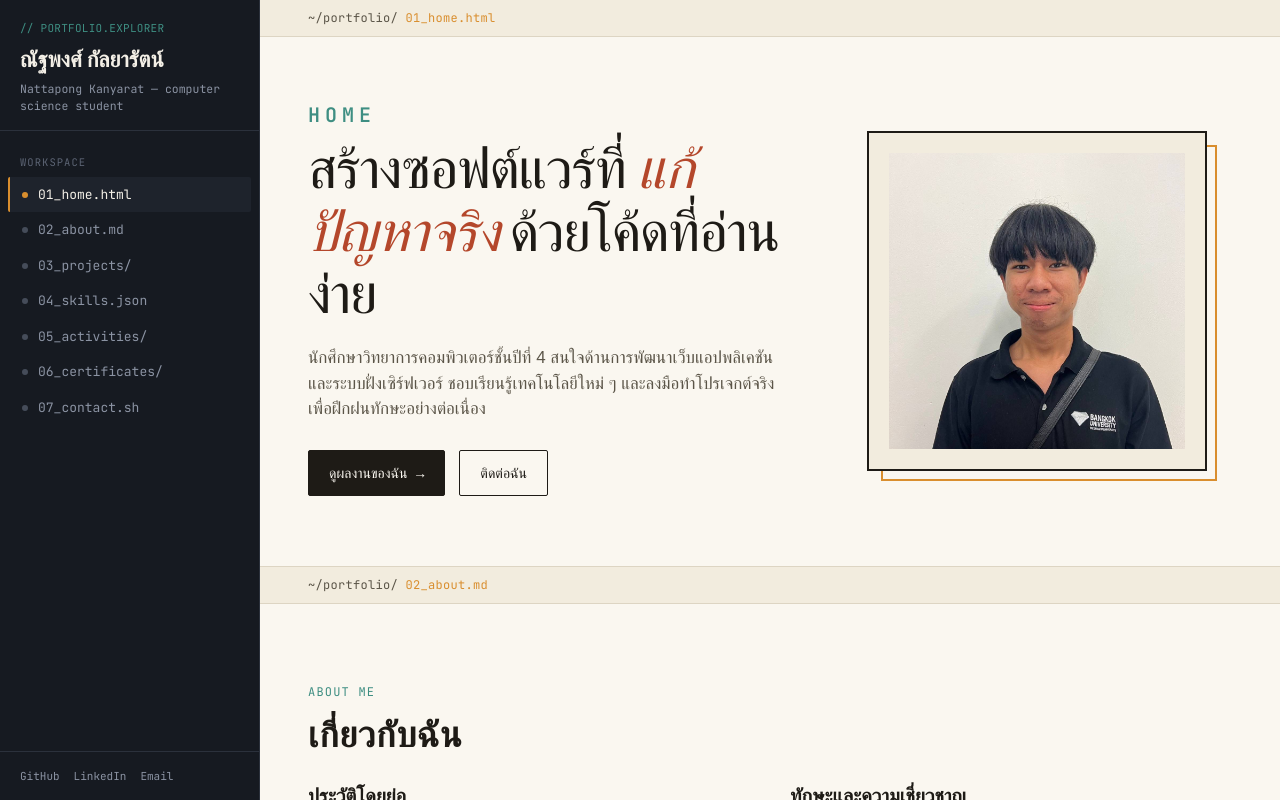
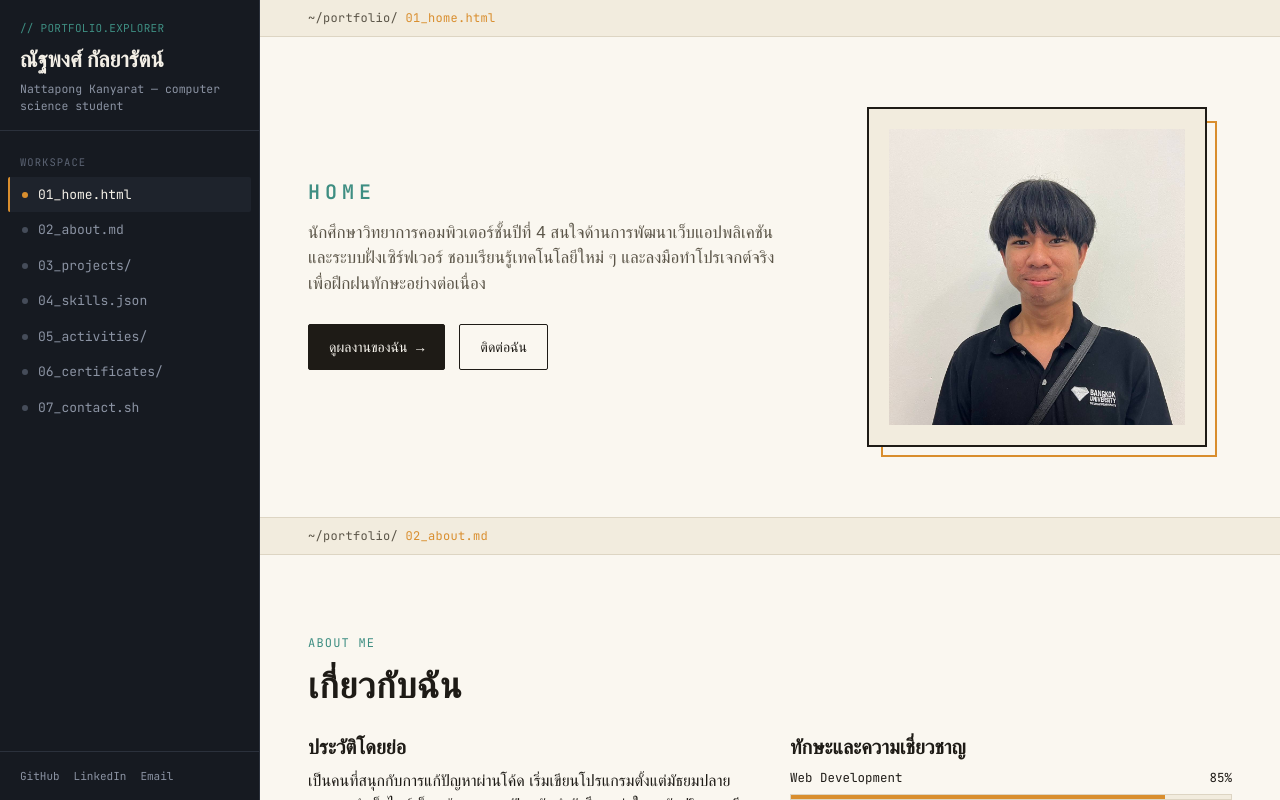
Before and after one commit to kakana130/Portfolio, a React (Vite) app: page / in a window 1280 px wide. Shown: the top 800 px of the page. Built offline with nearby package versions, Linux system fonts and the light colour scheme; a web font is replaced by a local one.

Commit message:
Update profile and asset references

```diff
--- a/src/data/profile.js
+++ b/src/data/profile.js
@@ -5,9 +5,6 @@ export const profile = {
   name: 'ณัฐพงศ์ กัลยารัตน์',
   nameEn: 'Nattapong Kanyarat',
   role: 'computer science student',
-  headline: 'สร้างซอฟต์แวร์ที่',
-  headlineEm: 'แก้ปัญหาจริง',
-  headlineEnd: 'ด้วยโค้ดที่อ่านง่าย',
   summary:
     'นักศึกษาวิทยาการคอมพิวเตอร์ชั้นปีที่ 4 สนใจด้านการพัฒนาเว็บแอปพลิเคชันและระบบฝั่งเซิร์ฟเวอร์ ชอบเรียนรู้เทคโนโลยีใหม่ ๆ และลงมือทำโปรเจกต์จริงเพื่อฝึกฝนทักษะอย่างต่อเนื่อง',
   bio: 'เป็นคนที่สนุกกับการแก้ปัญหาผ่านโค้ด เริ่มเขียนโปรแกรมตั้งแต่มัธยมปลายจากการทำเว็บไซต์เล็กๆ ด้วยตนเอง ปัจจุบันกำลังศึกษาต่อในระดับปริญญาตรี พร้อมฝึกฝนทักษะทั้งฝั่ง Front-end และ Back-end ผ่านรายวิชาและโปรเจกต์นอกห้องเรียน',
```
